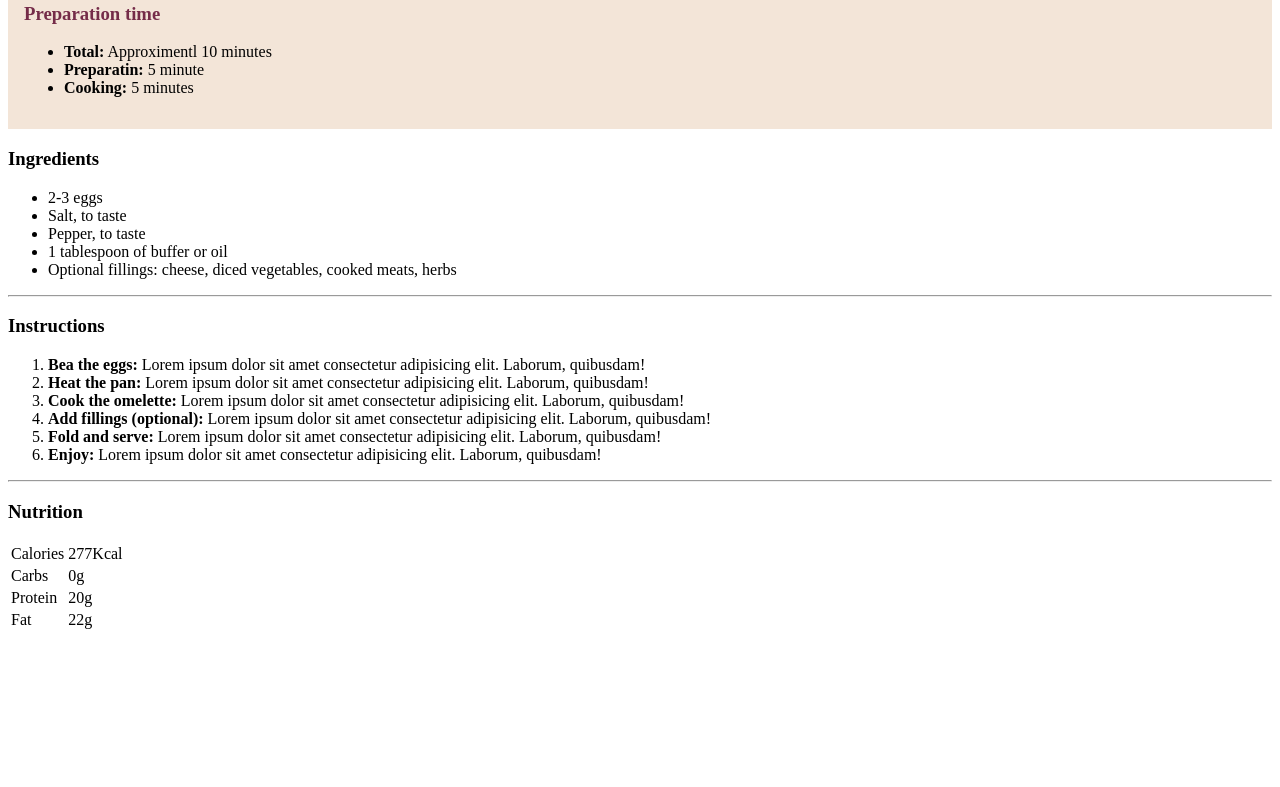
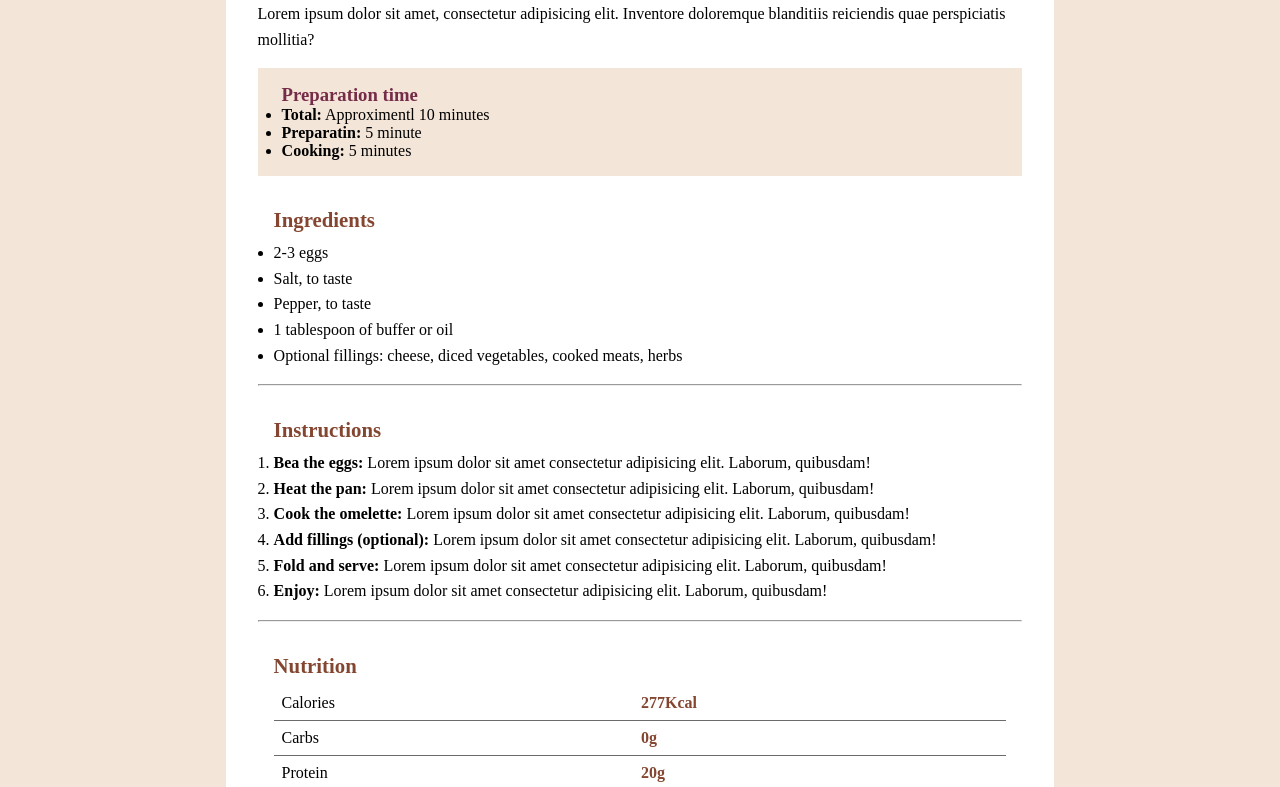
Before and after one commit to JacquelineRodriguez24/practicas_modulo3, a plain HTML site: page Practicas/HTML Y CSS/index.html in a window 1280 px wide. Shown: the part 466-1253 px from the top of the page. Before the commit the page ends 1106 px from the top, so only its background shows below. Drawn offline with Linux system fonts and the light colour scheme; files that its build step writes are made by us from their sources.

Commit message:
actualizando css

```diff
--- a/Practicas/HTML Y CSS/index.html
+++ b/Practicas/HTML Y CSS/index.html
@@ -1,4 +1,4 @@
-<!DOCTYPE html>
+<<!DOCTYPE html>
 <html lang="en">
     <!-- encabezado que muestra informacion al navegador -->
     <head>
@@ -67,19 +67,19 @@
                     <tbody>
                         <tr>
                             <td>Calories</td>
-                            <td>277Kcal</td>
+                            <td class="celda">277Kcal</td>
                         </tr>
                         <tr>
                             <td>Carbs</td>
-                            <td>0g</td>
+                            <td class="celda">0g</td>
                         </tr>
                         <tr>
                             <td>Protein</td>
-                            <td>20g</td>
+                            <td class="celda">20g</td>
                         </tr>
                         <tr>
                             <td>Fat</td>
-                            <td>22g</td>
+                            <td class="celda">22g</td>
                         </tr>
                     </tbody>
                 </table>
--- a/Practicas/HTML Y CSS/style.css
+++ b/Practicas/HTML Y CSS/style.css
@@ -1,8 +1,45 @@
+
+/** selector universal */
+*{
+    margin: 0;
+    padding: 0;
+    box-sizing: border-box;
+}
+
+body{
+    background-color: #f3e5d8;
+    padding: 3rem;
+}
+
+.container{
+    background-color: #fff;
+    padding: 2rem;
+    max-width: 70%;
+    margin: 0 auto;
+    border-radius: 20px;
+}
+
+/* width: 100% */
+
+figure img{
+    max-width: 100%;
+    border-radius: 10px;
+}
+
+.title{
+    margin: 1rem 0;
+    font-style: italic;
+}
+
+.paragrahp{
+    margin-bottom: 1rem;
+    line-height: 1.6;
+}
 
 /** seleccionado por clase (.) */
 .preparation-time{
     background-color: #f3e5d8;
-    padding: 1rem;
+    padding: 1rem 1.5rem; /** 16px top, bottom,  24px left, rigth */
 }
 
 /** seleccionando un elemento hijo */
@@ -10,6 +47,41 @@
     color: #752c49;
 }
 
+/** aplicando los mismos estilos para los siguientes contenedores */
+.container-ingredients, .container-instructions, .container-nutrition{
+    margin-top: 1rem;
+    padding: 1rem;
+}
+
+.subtitle{
+    color: #844631;
+    font-size: 1.3rem;
+    padding-bottom: .5rem;
+}
+
+/** agregando espacio entre linea en las listas */
+.container-ingredients ul, .container-instructions ol{
+    line-height: 1.6;
+}
+
+table{
+    width: 100%;
+    border-collapse: collapse;
+}
+
+tr{
+    border-bottom: 1px solid #6B6B6B;
+}
+
+td{
+    padding: .5rem; /** .5rem equivale a 8 pixeles */
+}
+
+.celda{
+    color: #844631;
+    font-weight: bold; /** agregando negrita al texto */
+}
+
 /** seleccionado por ID (#)
 #time{
 
```
